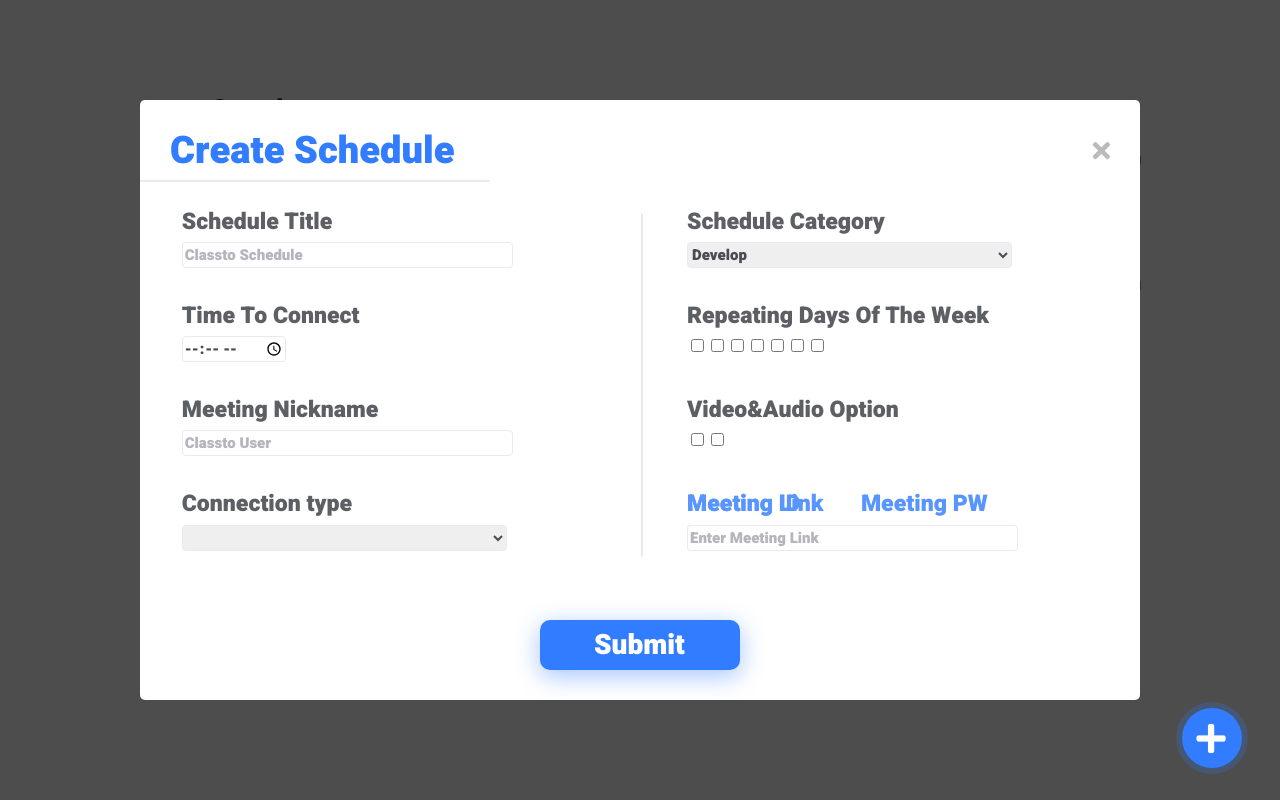
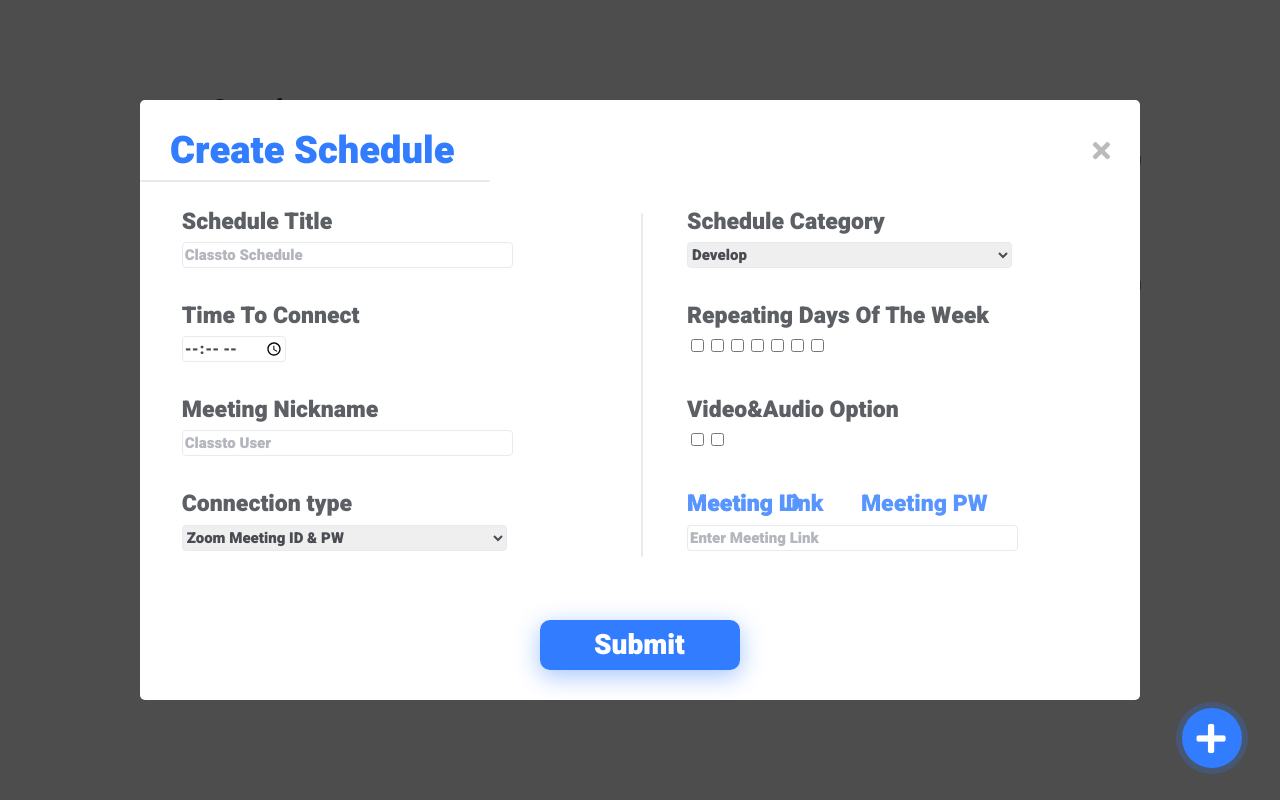
Before and after one commit to Classto/Frontend, a React (Create React App) app: page /editor/sample in a window 1280 px wide. Both pictures are taken after a click on the button 1211 px from the left and 738 px from the top of the page. Shown: the top 800 px of the page. Built offline with nearby package versions, Linux system fonts and the light colour scheme.

Commit message:
fix: connection type bug

```diff
--- a/src/editor/panel.jsx
+++ b/src/editor/panel.jsx
@@ -102,8 +102,8 @@ class Panel extends Component {
 
           <p id="add_pnl_type">Connection type</p>
           <select id="add_pnl_type_input">
-            <option id="fst" value="idpw" value="Zoom Meeting ID & PW"></option>
-            <option id="lst" value="link" value="Zoom Meeting Link"></option>
+            <option id="fst" value="idpw">Zoom Meeting ID & PW</option>
+            <option id="lst" value="link">oom Meeting Link</option>
           </select>
 
           <p id="add_pnl_id">Meeting ID</p>
```
